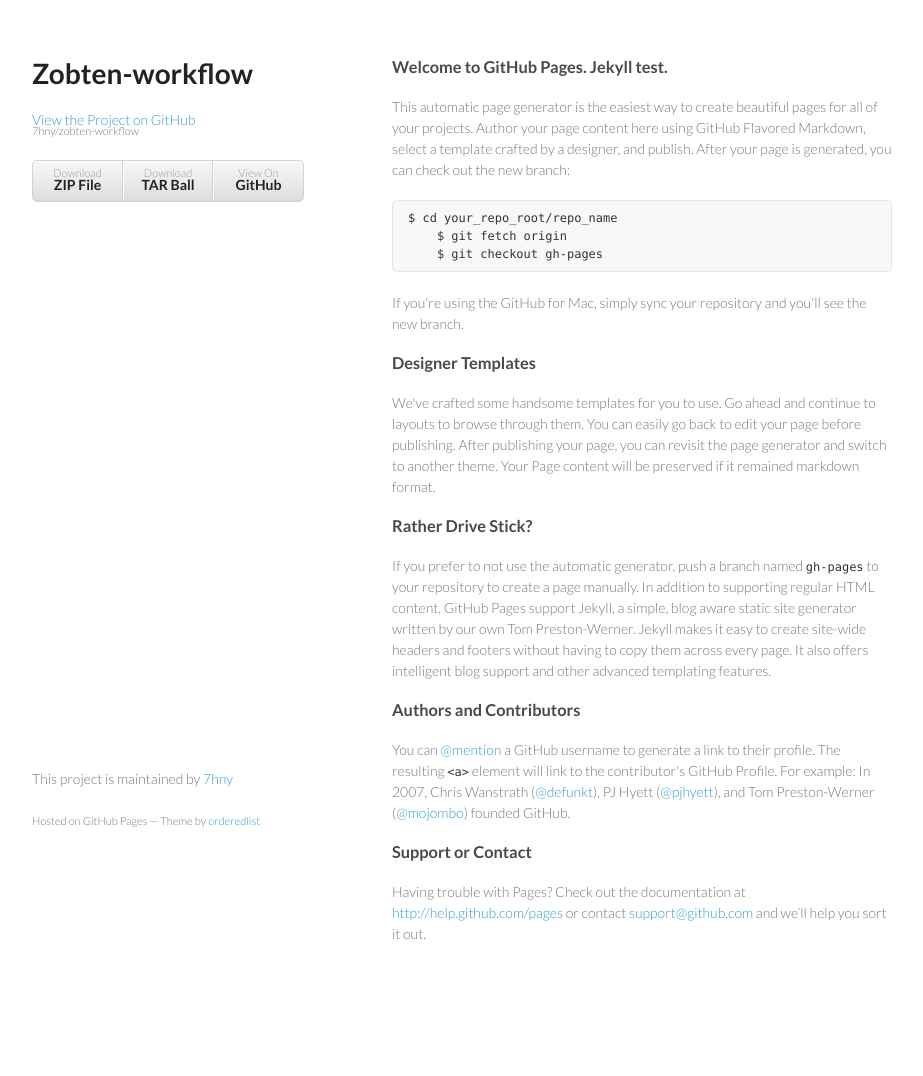
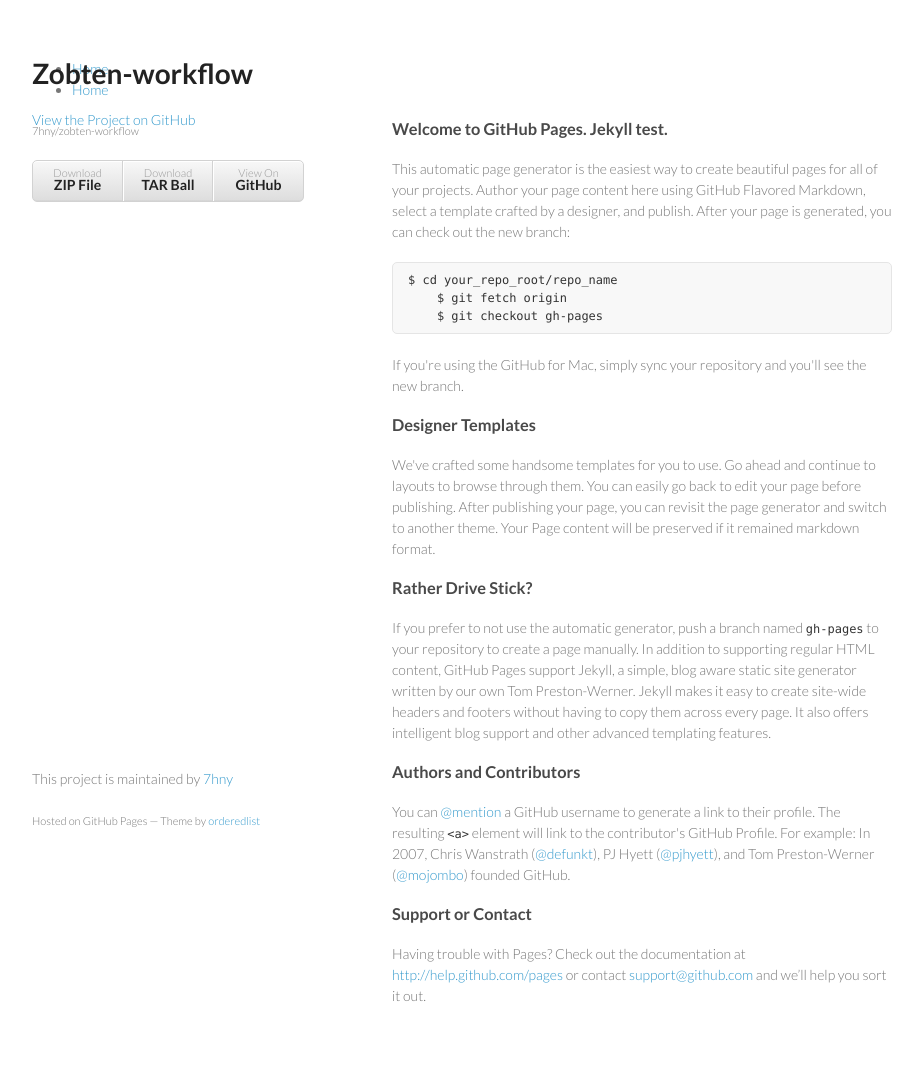
Before and after one commit to 7hny/zobten-workflow, a Jekyll site: the page built from index.html, in a window 1280 px wide. Shown: the whole page, without its empty margins (178-1101 px from the left). Built offline with Jekyll 4.4.1, drawn with Linux system fonts in a browser that asks for light colours; Markdown is read by kramdown in place of the engine named in the settings; before the commit the page ends 1014 px from its top, so only the background shows below that.

Commit message:
included fragments

```diff
--- /dev/null
+++ b/_includes/footer.html
@@ -0,0 +1,8 @@
+<footer>
+    <p>This project is maintained by <a href="https://github.com/7hny">7hny</a></p>
+
+    <p>
+        <small>Hosted on GitHub Pages &mdash; Theme by <a href="https://github.com/orderedlist">orderedlist</a>
+        </small>
+    </p>
+</footer>
--- /dev/null
+++ b/_includes/header.html
@@ -0,0 +1,23 @@
+<header>
+    <h1>Zobten-workflow</h1>
+
+    <p></p>
+
+    <p class="view"><a href="https://github.com/7hny/zobten-workflow">View the Project on GitHub
+        <small>7hny/zobten-workflow</small>
+    </a></p>
+
+
+    <ul>
+        <li><a href="https://github.com/7hny/zobten-workflow/zipball/master">Download <strong>ZIP File</strong></a>
+        </li>
+        <li><a href="https://github.com/7hny/zobten-workflow/tarball/master">Download <strong>TAR Ball</strong></a>
+        </li>
+        <li><a href="https://github.com/7hny/zobten-workflow">View On <strong>GitHub</strong></a></li>
+    </ul>
+</header>
+
+<ul>
+    <li><a href="{{site.baseurl}}/" class="{% if page.url == '/' %}current{% endif %}">Home</a></li>
+    <li><a href="{{site.baseurl}}/tutorials/photoscan" class="{% if page.url == '/' %}current{% endif %}">Home</a></li>
+</ul>
--- a/_layouts/default.html
+++ b/_layouts/default.html
@@ -14,35 +14,13 @@
 </head>
 <body>
 <div class="wrapper">
-    <header>
-        <h1>Zobten-workflow</h1>
-
-        <p></p>
-
-        <p class="view"><a href="https://github.com/7hny/zobten-workflow">View the Project on GitHub
-            <small>7hny/zobten-workflow</small>
-        </a></p>
-
-
-        <ul>
-            <li><a href="https://github.com/7hny/zobten-workflow/zipball/master">Download <strong>ZIP File</strong></a>
-            </li>
-            <li><a href="https://github.com/7hny/zobten-workflow/tarball/master">Download <strong>TAR Ball</strong></a>
-            </li>
-            <li><a href="https://github.com/7hny/zobten-workflow">View On <strong>GitHub</strong></a></li>
-        </ul>
-    </header>
+    {% include header.html %}
     <section>
         {{content}}
     </section>
-    <footer>
-        <p>This project is maintained by <a href="https://github.com/7hny">7hny</a></p>
 
-        <p>
-            <small>Hosted on GitHub Pages &mdash; Theme by <a href="https://github.com/orderedlist">orderedlist</a>
-            </small>
-        </p>
-    </footer>
+    {% include footer.html %}
+
 </div>
 <script src="javascripts/scale.fix.js"></script>
 
--- /dev/null
+++ b/tutorials/photoscan/index.html
@@ -0,0 +1,5 @@
+---
+layout: default
+---
+
+<h1>Photoscan</h1>
```
